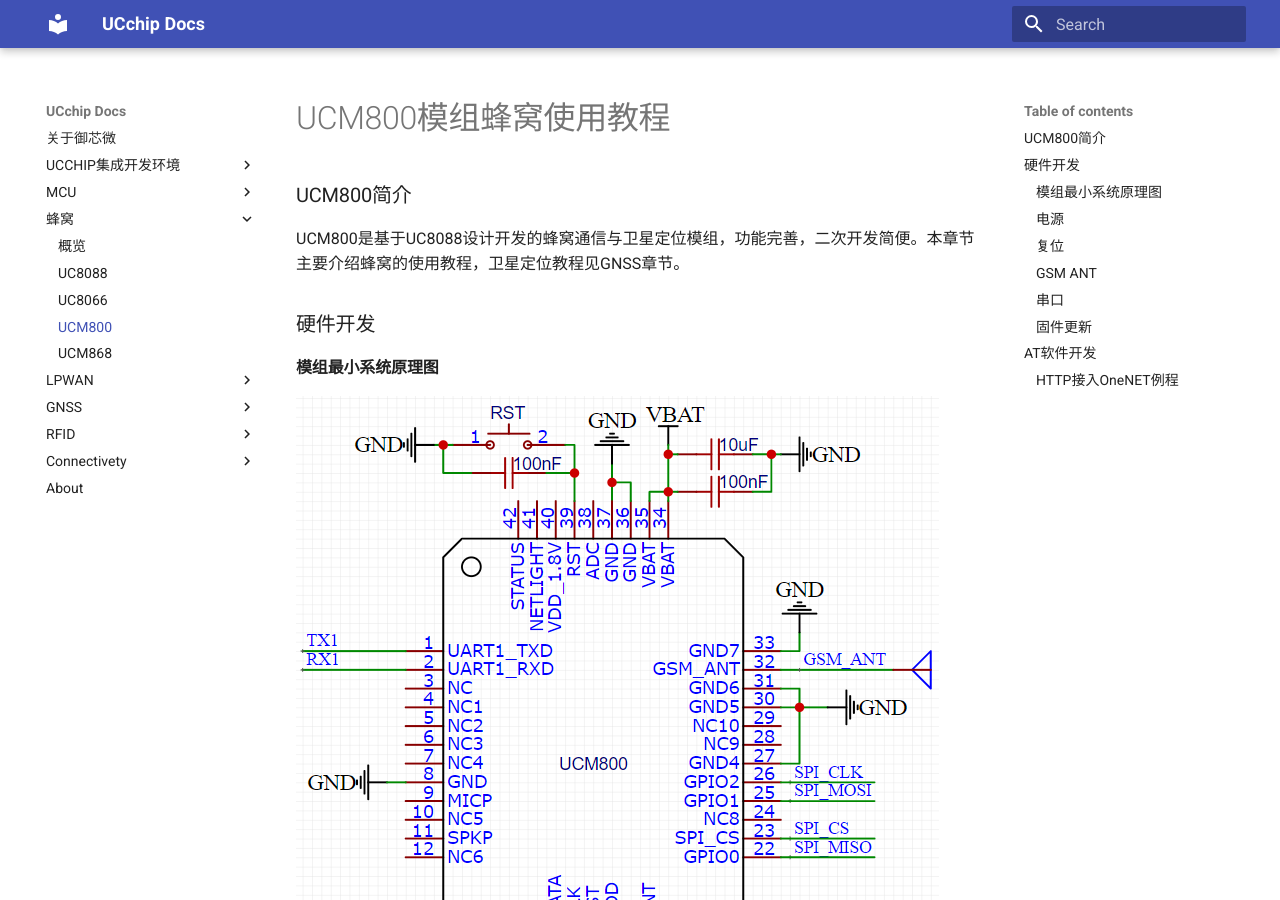
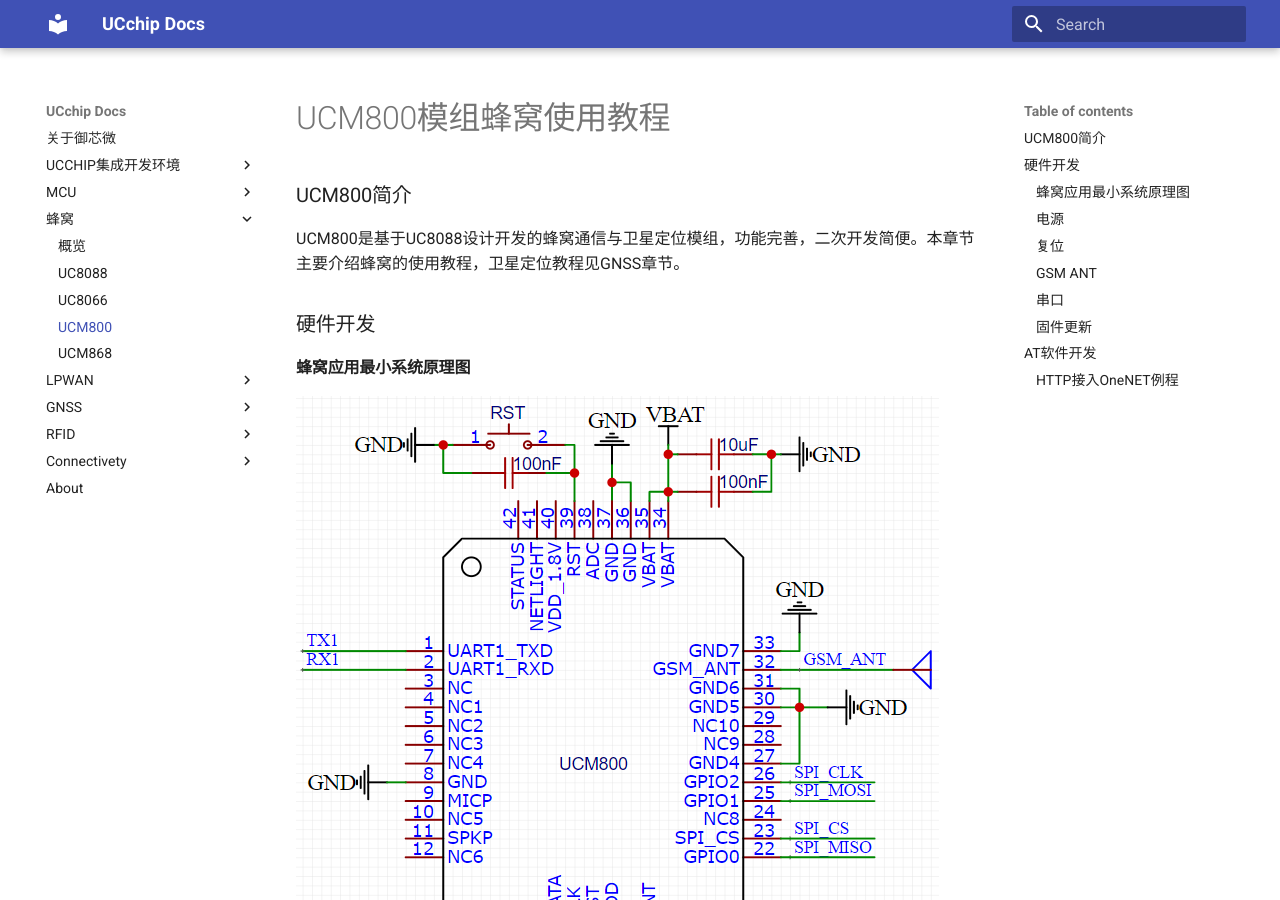
Before and after one commit to June34/docs-online, an MkDocs documentation site: the page built from docs/3gpp/3gpp_ucm800.md, in a window 1280 px wide and 900 px high. Built offline with MkDocs 1.6.1 and Material for MkDocs 9.7.7, drawn with Linux system fonts in a browser that asks for light colours; old or Windows-style settings are respelled for this version of MkDocs.

Commit message:
modify 3gpp_ucm800.md

```diff
--- a/docs/3gpp/3gpp_ucm800.md
+++ b/docs/3gpp/3gpp_ucm800.md
@@ -6,7 +6,7 @@ UCM800是基于UC8088设计开发的蜂窝通信与卫星定位模组，功能
 
 ### 硬件开发
 
-#### 模组最小系统原理图
+#### 蜂窝应用最小系统原理图
 
 ![](png/ucm800_hardware.png)
 
```
Also changed, not shown: docs/ucchip_env/debug.md (line endings or trailing spaces).
